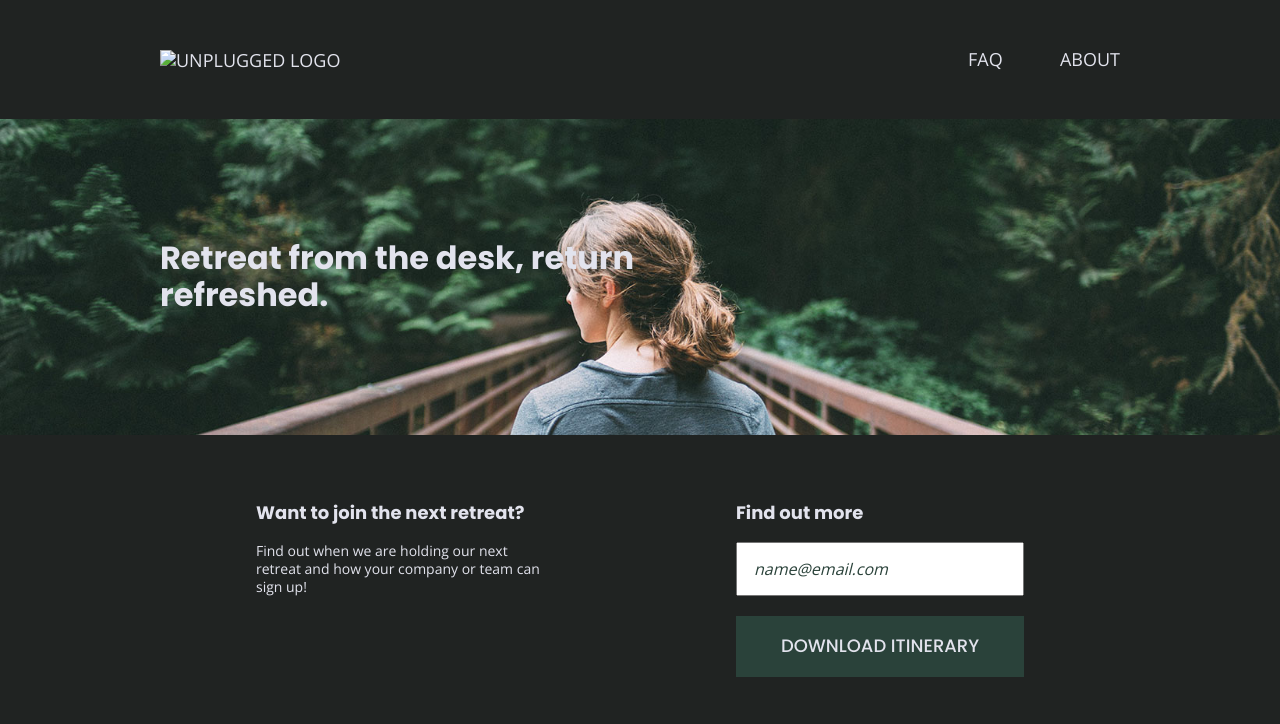
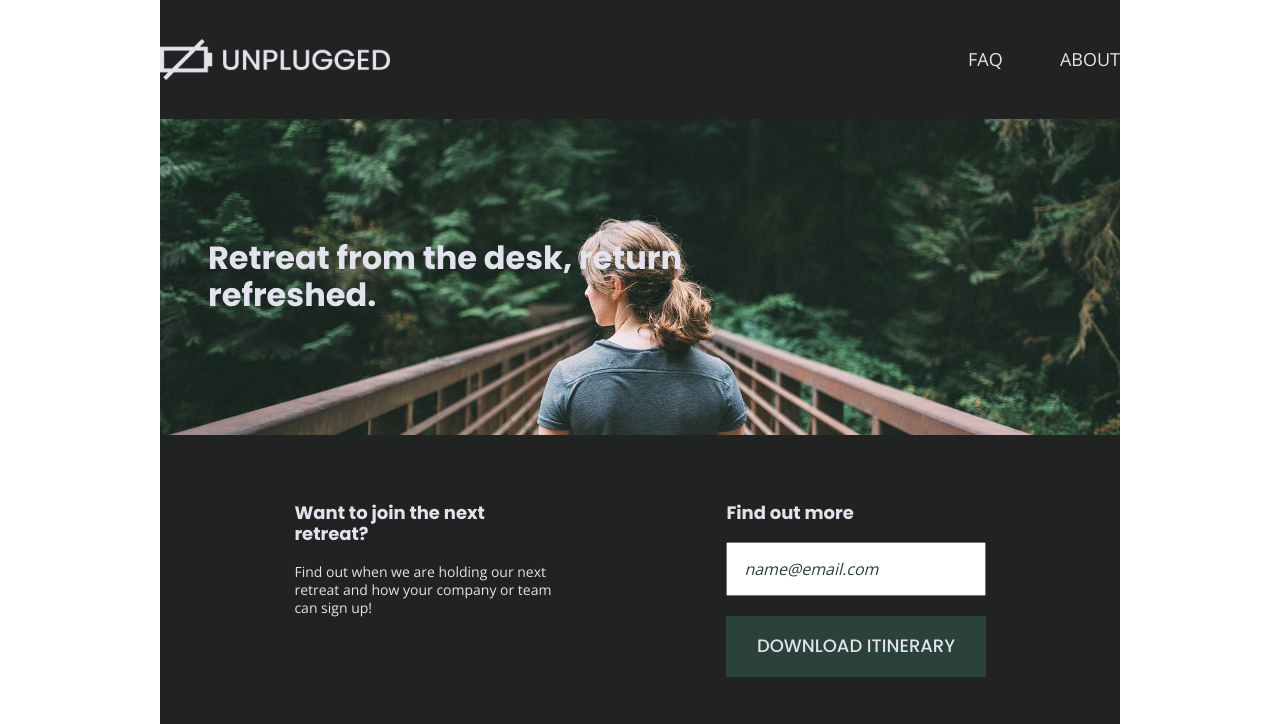
Before and after one commit to intherightdirection/flexbox-unplugged, a website built with Parcel: page index.html in a window 1280 px wide. Shown: the top 724 px of the page. Built offline with nearby package versions, Linux system fonts and the light colour scheme.

Commit message:
Further refining CSS for visuals

```diff
--- a/css/main.css
+++ b/css/main.css
@@ -90,10 +90,15 @@ textarea {
 /* General Styles  */
 
 html {
+  display: flex;
+  flex-direction: column;
+  align-items: center;
   font: 16px;
+  background-color: #fff;
 }
 
 body {
+  max-width: 1200px;
   background-color: #202322;
   color: #e2e3ed;
   font-family: "Open Sans", sans-serif;
@@ -142,9 +147,13 @@ aside {
   flex-flow: row wrap;
 }
 
-/* img {}
+img {
+  width: 100%;
+}
 
-figure {} */
+figure {
+  margin: 0;
+}
 
 address {
   font-style: normal;
@@ -175,6 +184,15 @@ header .content-wrapper {
   align-items: center;
   flex-flow: row wrap;
   margin: 0;
+}
+
+header figure {
+  display: flex;
+  justify-content: center;
+  align-items: center;
+  flex-flow: row wrap;
+  width: 60%;
+
 }
 
 .header-divider {
@@ -284,6 +302,8 @@ input[type=button] {
   display: flex;
   justify-content: center;
   flex-flow: row wrap;
+  background: url("/img/rawpixel-72ppi-about.jpg") center no-repeat;
+  background-size: cover;
 }
 
 .features h2 {
@@ -476,6 +496,10 @@ input[type=button] {
     justify-content: space-between;
   }
 
+  header figure {
+    width: 24%;
+  }
+
   header nav {
     width: 20%;
   }
@@ -521,6 +545,10 @@ input[type=button] {
   .reviews article {
     display: flex;
     justify-content: space-between;
+  }
+
+  .reviews figure {
+    width: 42%;
   }
 
   .reviews article div {
--- a/index.html
+++ b/index.html
@@ -27,9 +27,12 @@
     <!-- Add your site or application content here -->
     <header>
       <div class="content-wrapper">
-        <a href="#">
-          <img src="" alt="unplugged logo">
-        </a>
+
+        <figure>
+          <a href="#">
+            <img src="/img/unpluggedlogo.png" alt="unplugged logo">
+          </a>
+        </figure>
         <div class="header-divider"></div>
         <nav>
           <ul>
@@ -118,6 +121,9 @@
         <div class="content-wrapper">
           <h2>Be a better team in 5 days, like this one.</h2>
           <article>
+            <figure>
+              <img src="/img/omar-lopez-72ppi-reviews.jpg" alt="group photo">
+            </figure>
             <div>
               <h3>LaCrue Bottling Co. October 2018</h3>
               <p>
```
